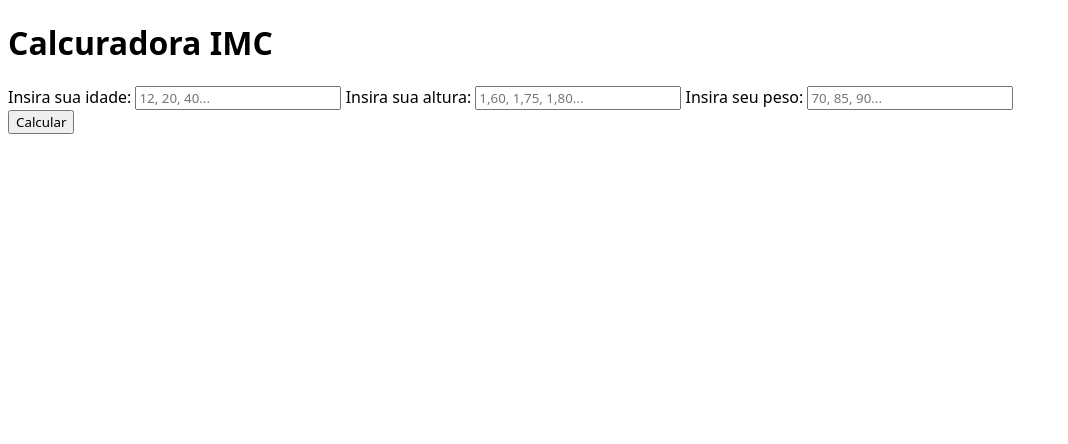
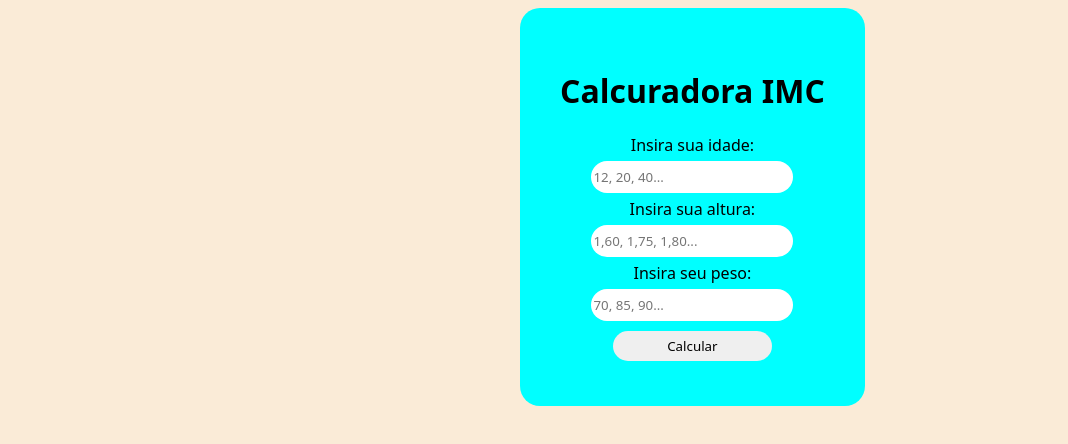
Before and after one commit to MiguelSouzas/Calculadora-IMC, a plain HTML site: page index.html in a window 1280 px wide. Shown: the whole page, without its empty margins (0-1068 px from the left). Drawn offline with Linux system fonts and the light colour scheme.

Commit message:
adicionando o css

```diff
--- a/index.html
+++ b/index.html
@@ -10,6 +10,7 @@
     <link href="https://fonts.googleapis.com/css2?family=Roboto:ital,wght@0,100;0,300;0,400;0,500;0,700;0,900;1,100;1,300;1,400;1,500;1,700;1,900&display=swap" rel="stylesheet">
 </head>
 <body>
+    <div class="main">
         <h1>Calcuradora IMC</h1>
 
         <form class="info">
@@ -24,6 +25,7 @@
         <input type="button" value="Calcular" id="calcular" onclick="calcular()">
 
         <div id="resultado"></div>
+    </div>
 
 
     <script src="script.js"></script>
--- a/style.css
+++ b/style.css
@@ -1,3 +1,45 @@
 * {
     font-family: system-ui, -apple-system, BlinkMacSystemFont, 'Segoe UI', Roboto, Oxygen, Ubuntu, Cantarell, 'Open Sans', 'Helvetica Neue', sans-serif;
 }
+
+body {
+    position: absolute;
+    left: 40%;
+    background-color: antiquewhite;
+}
+
+.main {
+    background-color: aqua;
+    border-radius: 20px;
+    padding: 40px;
+    display: flex;
+    flex-direction: column;
+    justify-content: center;
+    align-items: center;
+}
+
+.info {
+    display: flex;
+    flex-direction: column;
+    justify-content: center;
+    align-items: center;
+    width: 100%;
+}
+
+input {
+    border-radius: 20px;
+    border: transparent;
+    height: 30px;
+    margin: 5px;
+}
+
+#calcular {
+    cursor: pointer;
+    width: 60%;
+}
+
+#calcular:hover {
+    background-color: rgb(0, 209, 209);
+    color: white;
+    transition: 0.3s;
+}
```
Lines whose indentation alone changed are shown as unchanged.
